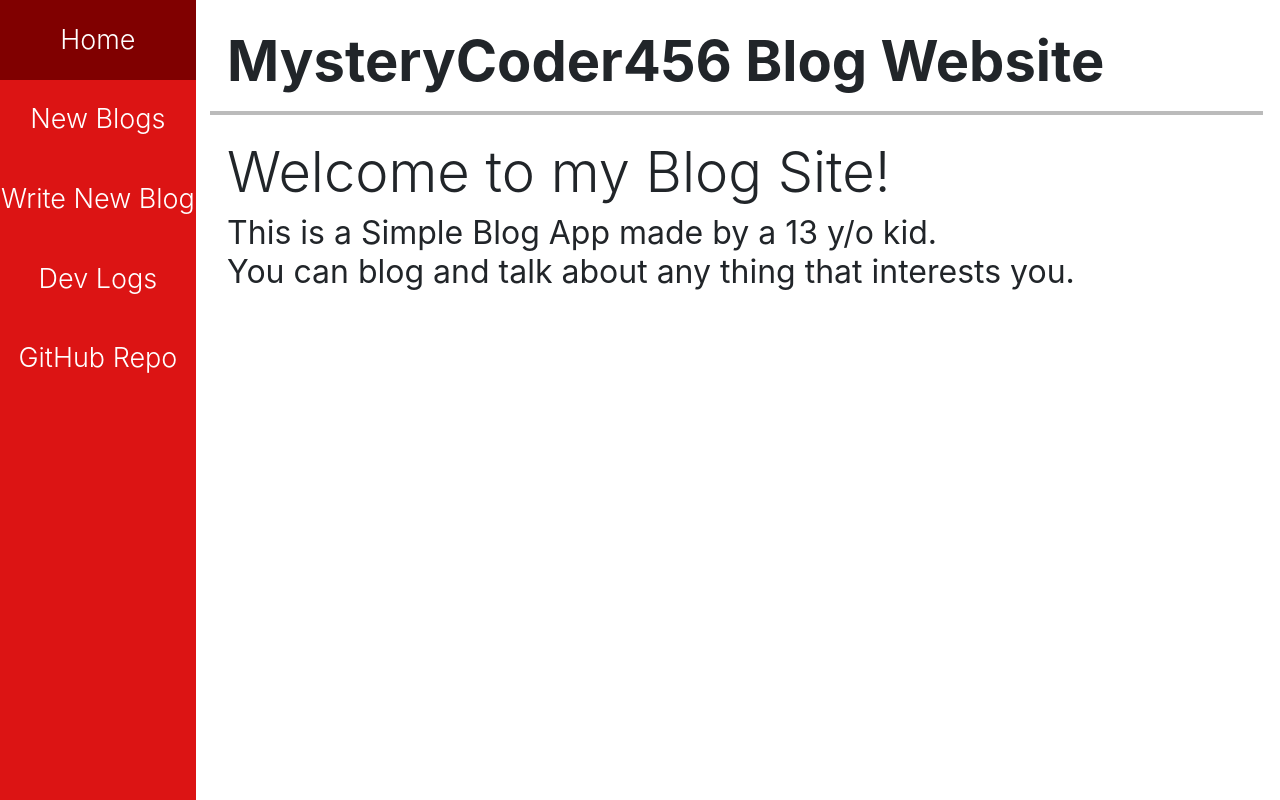
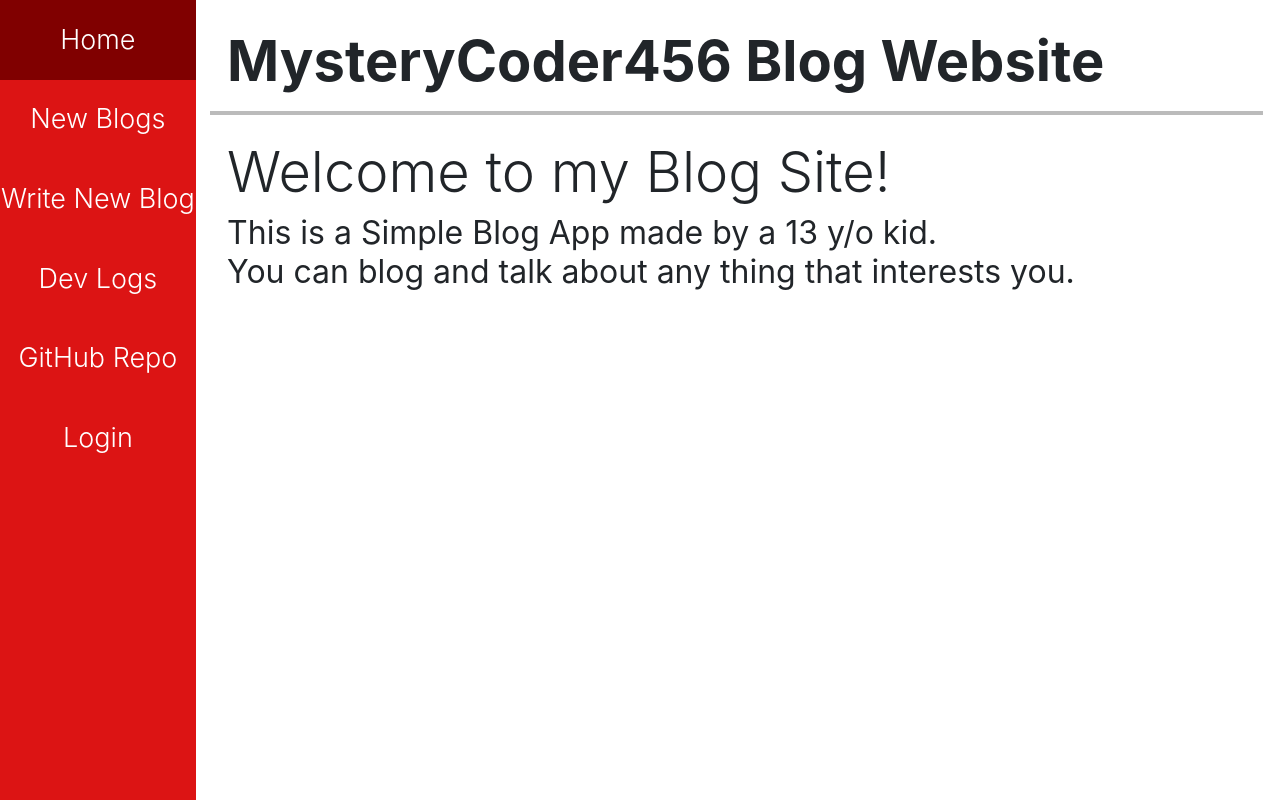
Before and after one commit to MysteryCoder456/Blog-App, a Django app: page / in a window 1280 px wide. Run offline with Django 3.2, Linux system fonts and the light colour scheme; some libraries are stand-ins or nearby versions.

Commit message:
Added login button

```diff
--- a/blog/static/blog/styles.css
+++ b/blog/static/blog/styles.css
@@ -20,6 +20,7 @@ html {
     overflow-x: hidden;
     text-align: center;
     background-color: #DC1414;
+    z-index: 99;
 }
 
 .sidenav a {
--- a/blog/templates/blog/base.html
+++ b/blog/templates/blog/base.html
@@ -16,6 +16,7 @@
         <a href="/createblog" class="font-weight-light">Write New Blog</a>
         <a href="/dev" class="font-weight-light">Dev Logs</a>
         <a href="https://github.com/MysteryCoder456/Blog-App" target="_blank" class="font-weight-light">GitHub Repo</a>
+        <a href="/login" class="font-weight-light" id="login-button">Login</a>
     </div>
 
     <div class="main mt-4">
--- a/blog/views.py
+++ b/blog/views.py
@@ -90,6 +90,7 @@ def create_blog(request):
     return render(request, "blog/create.html", context)
 
 
+# LABEL: DEV LOGS
 def dev_logs(request):
     dev_set = reversed(BlogList.objects.get(name="Dev Logs").blog_set.all())
     return render(request, "blog/dev.html", {"dev_set": dev_set})
```
